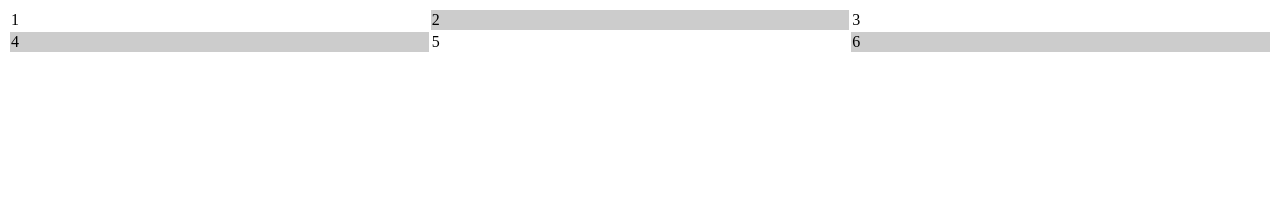
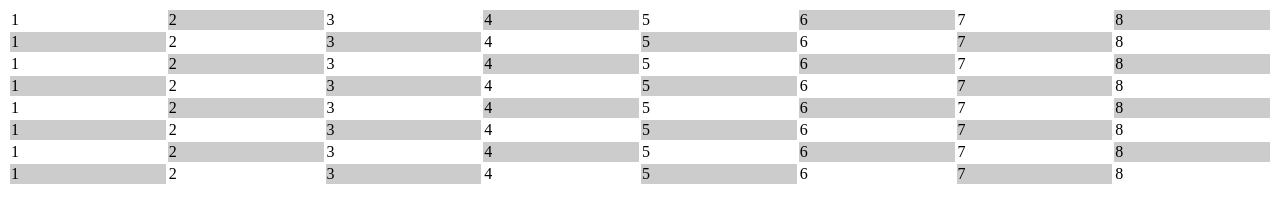
Before and after one commit to AlexYucs/Chess, a plain HTML site: page index.html in a window 1280 px wide. Drawn offline with Linux system fonts and the light colour scheme.

Commit message:
full size

```diff
--- a/index.html
+++ b/index.html
@@ -7,11 +7,82 @@
 		<td>1</td>
 		<td>2</td>
 		<td>3</td>
-	  </tr>
-	  <tr>
 		<td>4</td>
 		<td>5</td>
 		<td>6</td>
+		<td>7</td>
+		<td>8</td>
 	  </tr>
+	  <tr>
+		<td>1</td>
+		<td>2</td>
+		<td>3</td>
+		<td>4</td>
+		<td>5</td>
+		<td>6</td>
+		<td>7</td>
+		<td>8</td>
+	  </tr>
+	  <tr>
+		<td>1</td>
+		<td>2</td>
+		<td>3</td>
+		<td>4</td>
+		<td>5</td>
+		<td>6</td>
+		<td>7</td>
+		<td>8</td>
+	  </tr>
+	  <tr>
+		<td>1</td>
+		<td>2</td>
+		<td>3</td>
+		<td>4</td>
+		<td>5</td>
+		<td>6</td>
+		<td>7</td>
+		<td>8</td>
+	  </tr>
+	  <tr>
+		<td>1</td>
+		<td>2</td>
+		<td>3</td>
+		<td>4</td>
+		<td>5</td>
+		<td>6</td>
+		<td>7</td>
+		<td>8</td>
+	  </tr>
+	  <tr>
+		<td>1</td>
+		<td>2</td>
+		<td>3</td>
+		<td>4</td>
+		<td>5</td>
+		<td>6</td>
+		<td>7</td>
+		<td>8</td>
+	  </tr>
+	  <tr>
+		<td>1</td>
+		<td>2</td>
+		<td>3</td>
+		<td>4</td>
+		<td>5</td>
+		<td>6</td>
+		<td>7</td>
+		<td>8</td>
+	  </tr>
+	  <tr>
+		<td>1</td>
+		<td>2</td>
+		<td>3</td>
+		<td>4</td>
+		<td>5</td>
+		<td>6</td>
+		<td>7</td>
+		<td>8</td>
+	  </tr>
+
 	 </table>
  </html>
```
